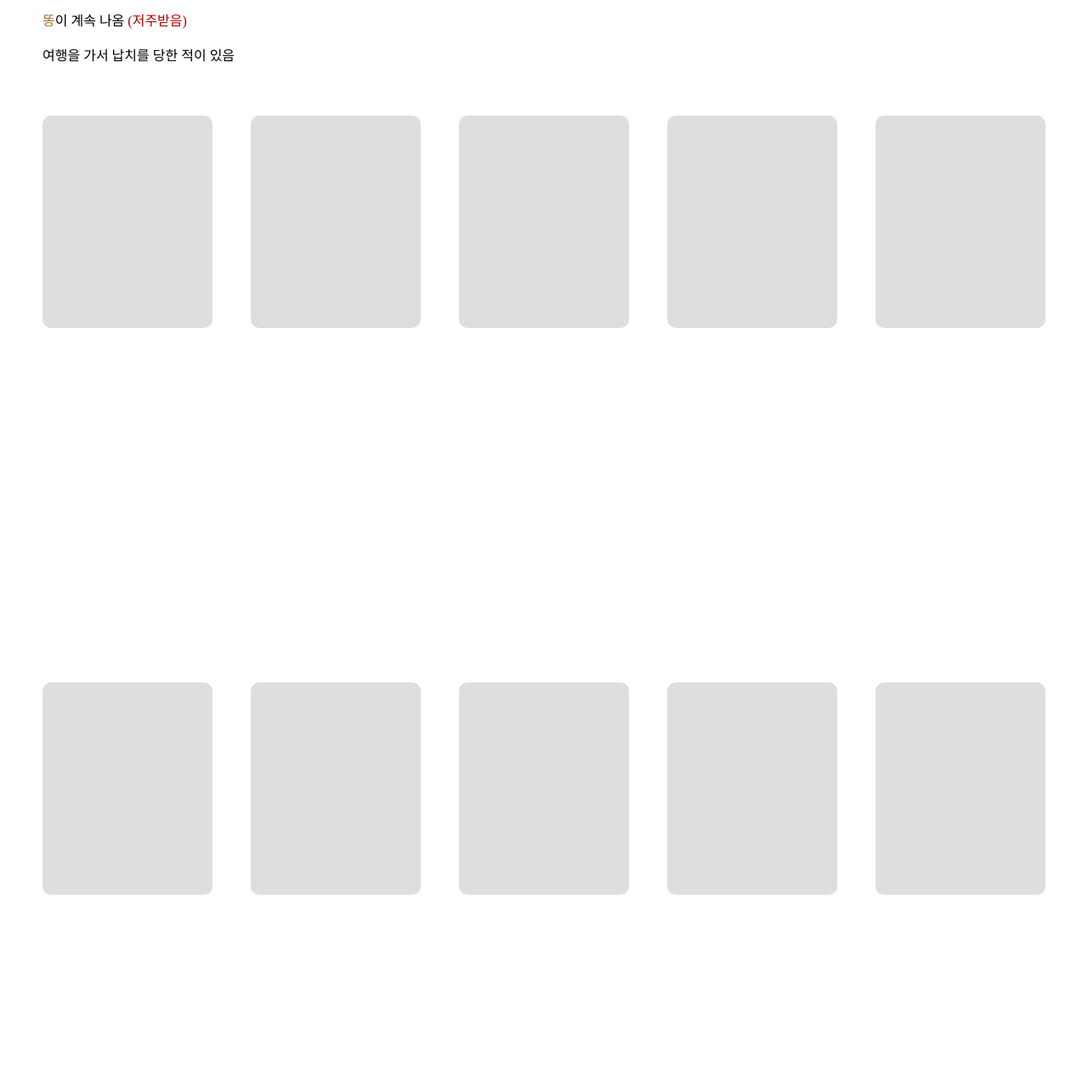
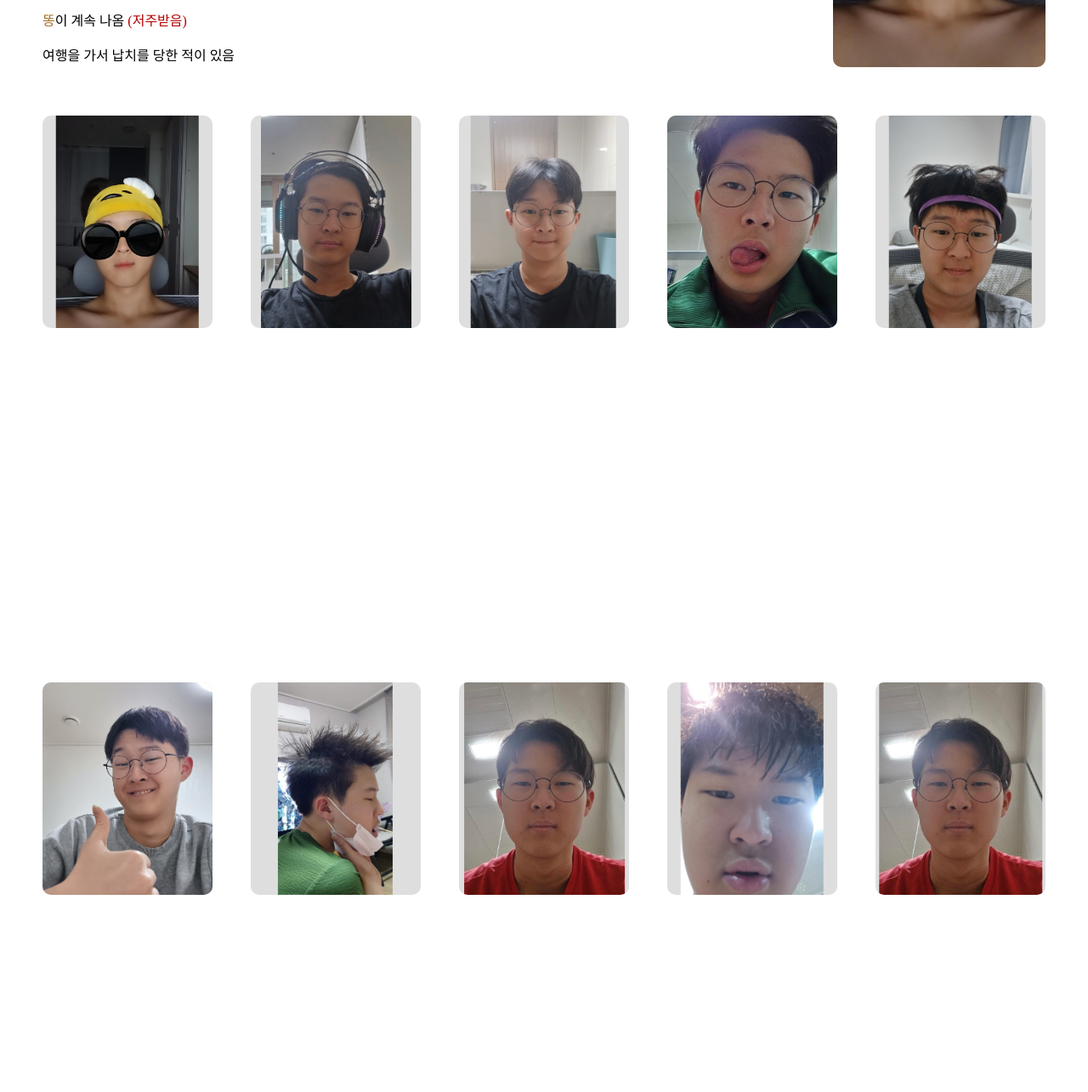
Before and after one commit to seungchan0911/minmin, a plain HTML site: page index.html in a window 1280 px wide. Shown: the part 495-1780 px from the top of the page at 85% size. Drawn offline with Linux system fonts and the light colour scheme; a web font is replaced by a local one.

Commit message:
Update index.html

```diff
--- a/index.html
+++ b/index.html
@@ -51,24 +51,24 @@
                             여행을 가서 납치를 당한 적이 있음
                         </p>
                     </div>
-                    <div class="main__banner-img"><img src="./img/460289187_1239695380517048_2457704955495590421_n.jpg" alt=""></div>
+                    <div class="main__banner-img"><img src="./460289187_1239695380517048_2457704955495590421_n.jpg" alt=""></div>
                 </div>
                 <div class="main__img-group" id="sec02">
                     <ul>
-                        <li><img src="./img/460289187_1239695380517048_2457704955495590421_n.jpg" alt=""></li>
-                        <li><img src="./img/KakaoTalk_Photo_2024-09-27-13-54-37 001.jpeg" alt=""></li>
-                        <li><img src="./img/KakaoTalk_Photo_2024-09-27-13-54-37 002.jpeg" alt=""></li>
-                        <li><img src="./img/KakaoTalk_Photo_2024-09-27-13-54-37 003.jpeg" alt=""></li>
-                        <li><img src="./img/KakaoTalk_Photo_2024-09-27-13-54-37 004.jpeg" alt=""></li>
-                        <li><img src="./img/KakaoTalk_Photo_2024-09-27-13-54-37 005.jpeg" alt=""></li>
-                        <li><img src="./img/KakaoTalk_Photo_2024-09-27-13-54-37 006.jpeg" alt=""></li>
-                        <li><img src="./img/KakaoTalk_Photo_2024-09-27-13-54-37 007.jpeg" alt=""></li>
-                        <li><img src="./img/KakaoTalk_Photo_2024-09-27-13-54-37 008.jpeg" alt=""></li>
-                        <li><img src="./img/KakaoTalk_Photo_2024-09-27-13-54-37 009.jpeg" alt=""></li>
-                        <li><img src="./img/KakaoTalk_Photo_2024-09-27-13-54-37 010.jpeg" alt=""></li>
-                        <li><img src="./img/KakaoTalk_Photo_2024-09-27-13-54-37 011.jpeg" alt=""></li>
-                        <li><img src="./img/KakaoTalk_Photo_2024-09-27-13-54-37 012.jpeg" alt=""></li>
-                        <li><img src="./img/KakaoTalk_Photo_2024-09-27-13-54-37 013.jpeg" alt=""></li>
+                        <li><img src="./460289187_1239695380517048_2457704955495590421_n.jpg" alt=""></li>
+                        <li><img src="./KakaoTalk_Photo_2024-09-27-13-54-37 001.jpeg" alt=""></li>
+                        <li><img src="./KakaoTalk_Photo_2024-09-27-13-54-37 002.jpeg" alt=""></li>
+                        <li><img src="./KakaoTalk_Photo_2024-09-27-13-54-37 003.jpeg" alt=""></li>
+                        <li><img src="./KakaoTalk_Photo_2024-09-27-13-54-37 004.jpeg" alt=""></li>
+                        <li><img src="./KakaoTalk_Photo_2024-09-27-13-54-37 005.jpeg" alt=""></li>
+                        <li><img src="./KakaoTalk_Photo_2024-09-27-13-54-37 006.jpeg" alt=""></li>
+                        <li><img src="./KakaoTalk_Photo_2024-09-27-13-54-37 007.jpeg" alt=""></li>
+                        <li><img src="./KakaoTalk_Photo_2024-09-27-13-54-37 008.jpeg" alt=""></li>
+                        <li><img src="./KakaoTalk_Photo_2024-09-27-13-54-37 009.jpeg" alt=""></li>
+                        <li><img src="./KakaoTalk_Photo_2024-09-27-13-54-37 010.jpeg" alt=""></li>
+                        <li><img src="./KakaoTalk_Photo_2024-09-27-13-54-37 011.jpeg" alt=""></li>
+                        <li><img src="./KakaoTalk_Photo_2024-09-27-13-54-37 012.jpeg" alt=""></li>
+                        <li><img src="./KakaoTalk_Photo_2024-09-27-13-54-37 013.jpeg" alt=""></li>
                     </ul>
                 </div>
             </div>
```
